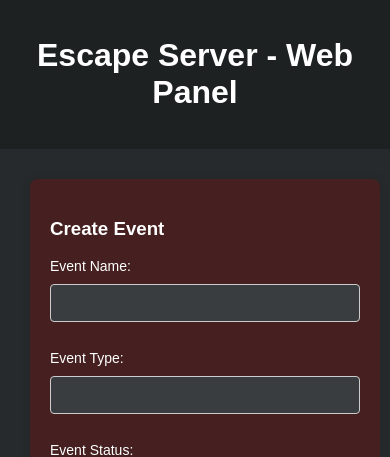
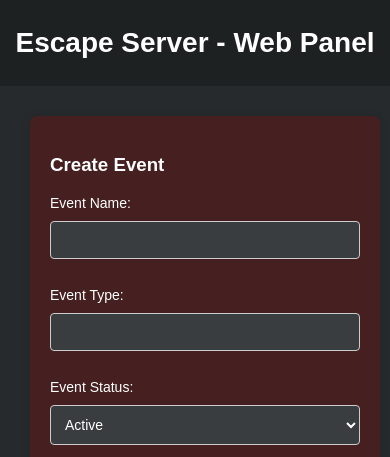
Before and after one commit to Awsomeworld304/EscapeServer, a Flask app: page / in a window 390 px wide. Shown: the top 457 px of the page. Run offline with Flask 3, Linux system fonts and the light colour scheme.

Commit message:
Fix header being too big on mobile

```diff
--- a/static/stylesheets/index.css
+++ b/static/stylesheets/index.css
@@ -142,6 +142,10 @@ button {
 }
 
 @media (max-width: 600px) {
+    header {
+        padding: 0.5rem;
+        font-size: 0.875rem;
+    }
     div.form {
         padding: 10px;
     }
```
